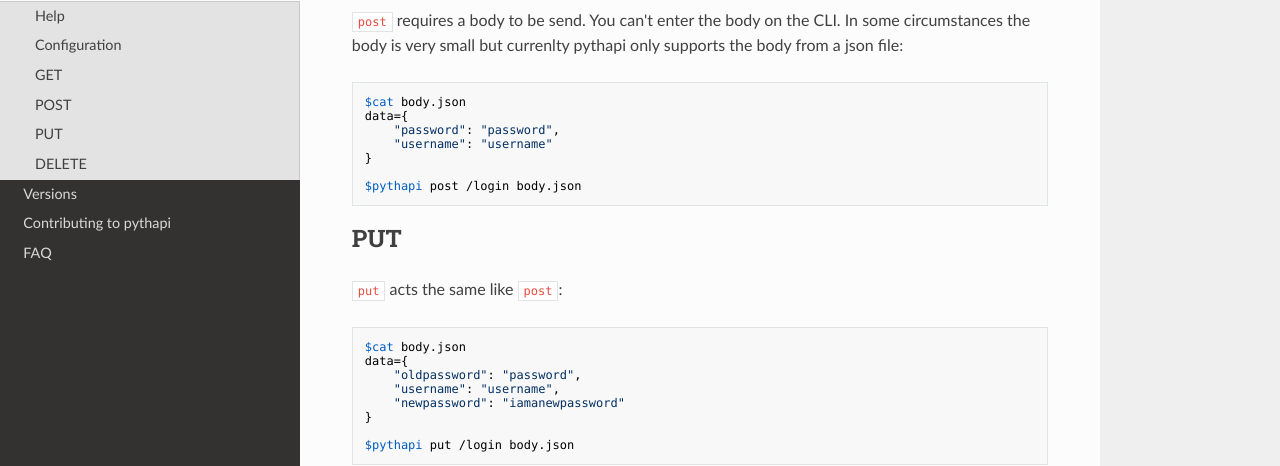
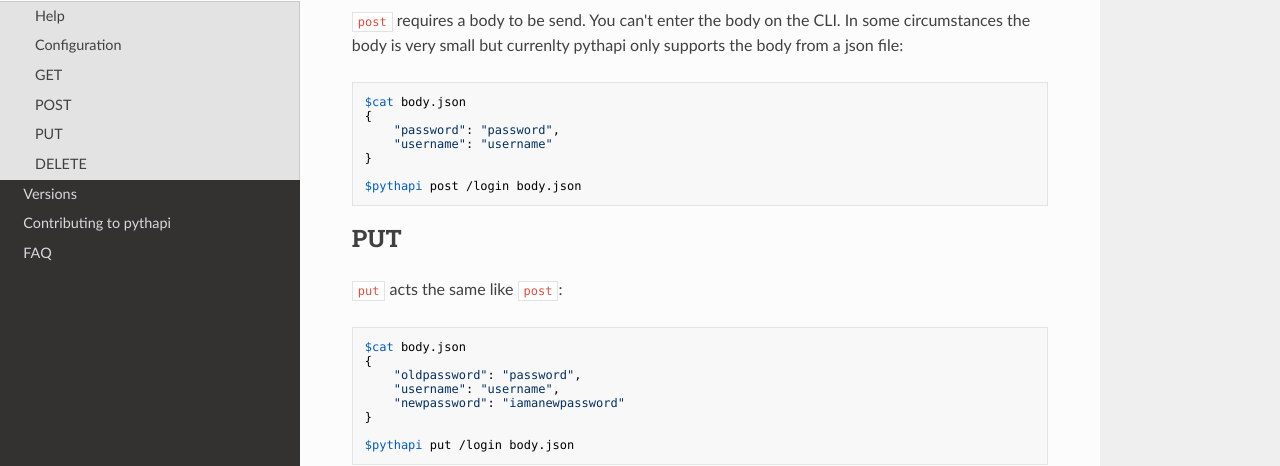
Before and after one commit to geluyan/pyapi, an MkDocs documentation site: the page built from docs/cli.md, in a window 1280 px wide and 900 px high, scrolled down 1293 px. Shown: the part 165-631 px from the top of the window. Built offline with MkDocs 1.6.1, drawn with Linux system fonts in a browser that asks for light colours; nearby versions of some CDN libraries.

Commit message:
extra docs

```diff
--- a/docs/cli.md
+++ b/docs/cli.md
@@ -52,7 +52,7 @@ The `get` is the most easiest HTTP method. Just use the `get` method and pass a
 `post` requires a body to be send. You can't enter the body on the CLI. In some circumstances the body is very small but currenlty pythapi only supports the body from a json file:
 
     $cat body.json
-    data={
+    {
         "password": "password",
         "username": "username"
     }
@@ -63,7 +63,7 @@ The `get` is the most easiest HTTP method. Just use the `get` method and pass a
 `put` acts the same like `post`:
 
     $cat body.json
-    data={
+    {
         "oldpassword": "password",
         "username": "username",
         "newpassword": "iamanewpassword"
```
Also changed, not shown: docs/versions.md (+1 -0 lines).
